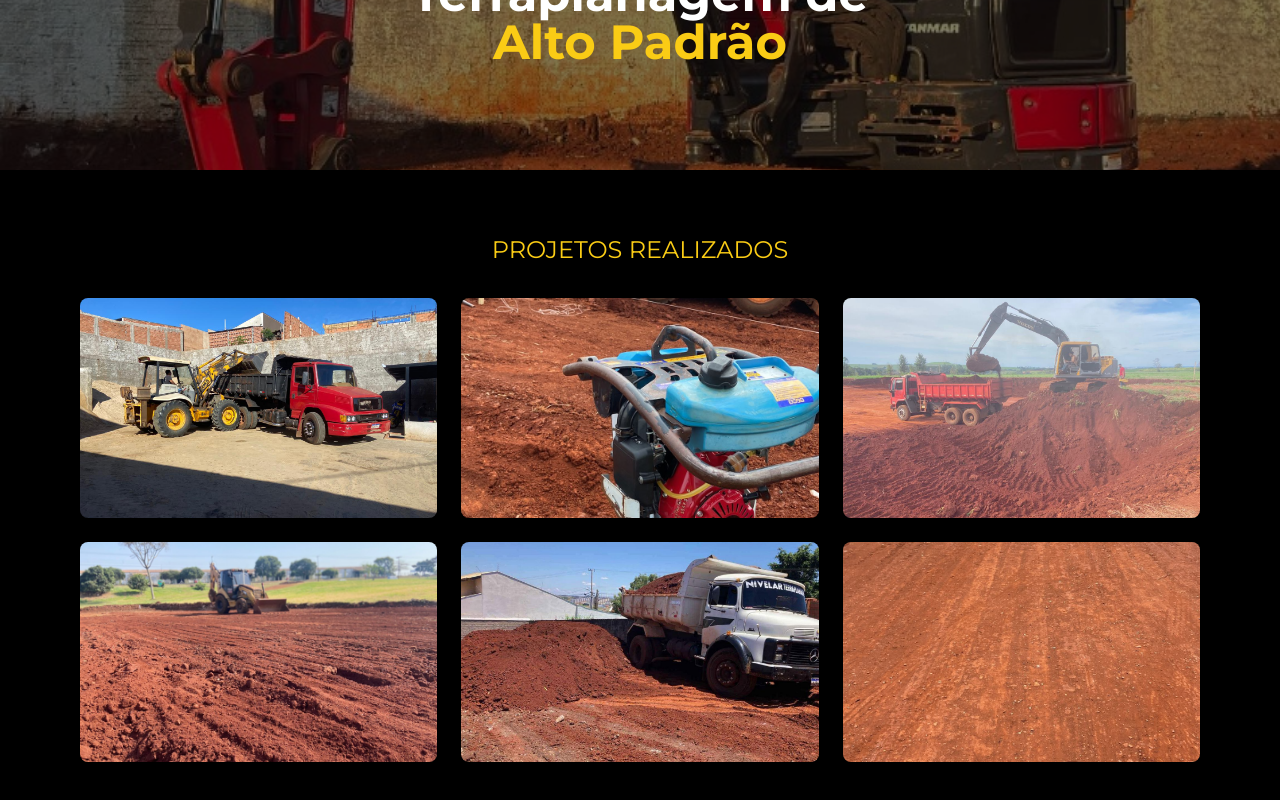
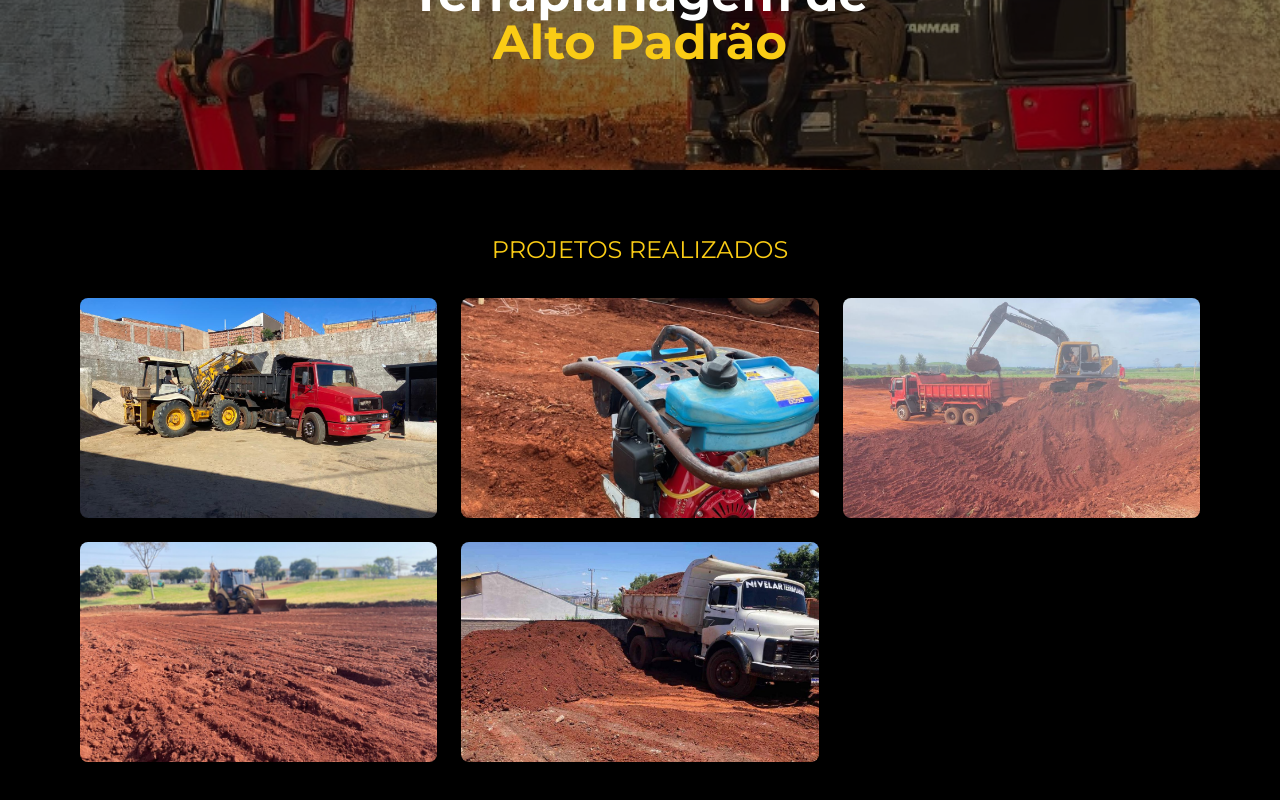
Before and after one commit to emanueldomingues/site-nivelar, a Next.js app: page / in a window 1280 px wide. Shown: the part 230-1030 px from the top of the page. Built offline with nearby package versions, Linux system fonts and the light colour scheme.

Commit message:
teste visual

```diff
--- a/app/page.tsx
+++ b/app/page.tsx
@@ -80,7 +80,7 @@ export default function Home() {
             "/images/projetos/projeto3.jpg",
             "/images/projetos/projeto4.jpg",
             "/images/projetos/projeto5.jpg",
-            "/images/projetos/projeto6.jpg",
+
           ].map((img, i) => (
             <img
               key={i}
```
